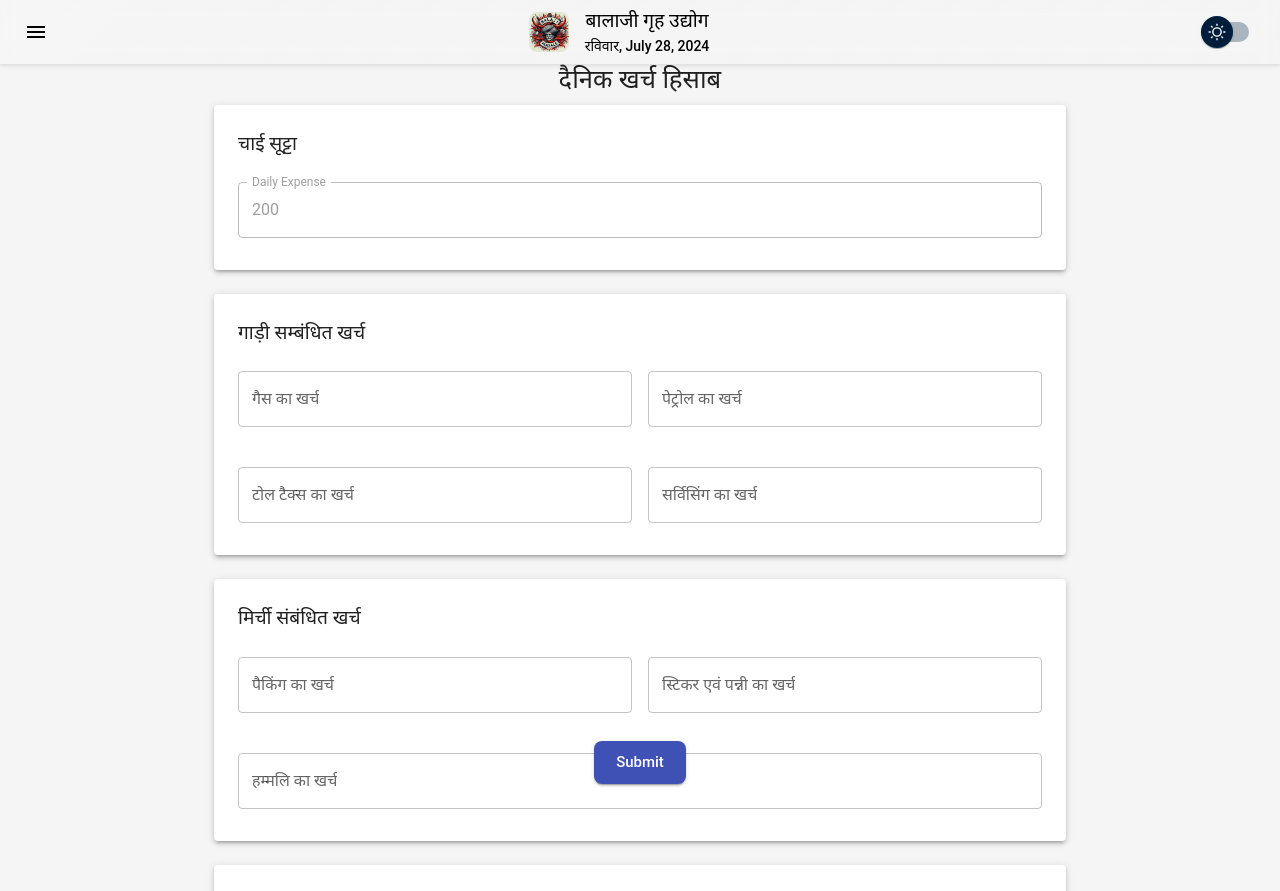
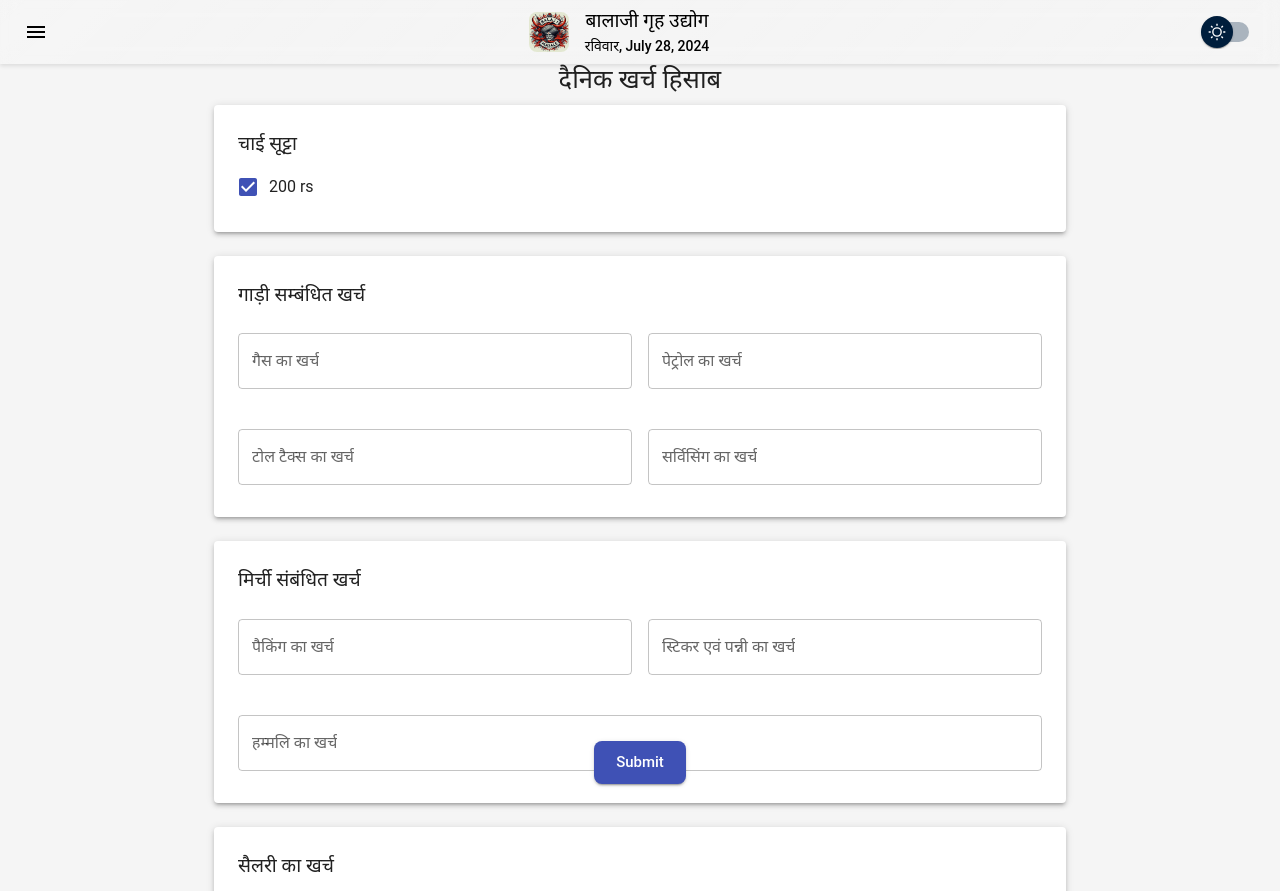
Before and after one commit to bgruhudyog/BGUapp, a Next.js app: page /expenses in a window 1280 px wide. Shown: the top 891 px of the page. Built offline with nearby package versions, Linux system fonts and the light colour scheme.

Commit message:
Update page.js

```diff
--- a/src/app/expenses/page.js
+++ b/src/app/expenses/page.js
@@ -16,10 +16,11 @@ import {
   DialogContentText,
   DialogTitle,
 } from "@mui/material";
+import { Checkbox, FormControlLabel } from "@mui/material";
 
 export default function ExpenseTracker() {
   const [expenses, setExpenses] = useState({
-    dailyExpense: 200,
+    dailyExpense: 200, // Use number for expense value
     gasExpense: "",
     petrolExpense: "",
     tollTaxExpense: "",
@@ -38,10 +39,10 @@ export default function ExpenseTracker() {
   const [openConfirmDialog, setOpenConfirmDialog] = useState(false);
 
   const handleChange = (event) => {
-    const { name, value } = event.target;
+    const { name, value, type, checked } = event.target;
     setExpenses((prevExpenses) => ({
       ...prevExpenses,
-      [name]: value,
+      [name]: type === 'checkbox' ? (checked ? 200 : 0) : value,
     }));
   };
 
@@ -53,7 +54,7 @@ export default function ExpenseTracker() {
     setOpenConfirmDialog(false);
     const filledExpenses = Object.entries(expenses).reduce(
       (acc, [key, value]) => {
-        if (value !== "") {
+        if (value !== "" && value !== 0) {
           acc[key] = value;
         }
         return acc;
@@ -74,13 +75,11 @@ export default function ExpenseTracker() {
   };
 
   const sendToTelegram = async (expenses) => {
-    const botToken = "7240758563:AAHc_bUtGSBHWNPRAXuNxSZ4c4zEWH6Lcz0";
+    const telegramToken = "7240758563:AAHc_bUtGSBHWNPRAXuNxSZ4c4zEWH6Lcz0";
     const chatId = "-4209186125";
-    const telegramURL = `https://api.telegram.org/bot${botToken}/sendMessage`;
+    const telegramURL = `https://api.telegram.org/bot${telegramToken}/sendMessage`;
 
-    const message = Object.entries(expenses)
-      .map(([key, value]) => `${key}: ${value}`)
-      .join("\n");
+    const message = formatExpensesMessage(expenses);
 
     const response = await fetch(telegramURL, {
       method: "POST",
@@ -108,37 +107,39 @@ export default function ExpenseTracker() {
   const handleCloseDialog = () => {
     setOpenConfirmDialog(false);
   };
+
   const formatExpensesMessage = (expenses) => {
     const currentDate = new Date().toLocaleDateString('en-IN');
     let message = `Expense Report for ${currentDate}\n\n`;
 
     for (const [key, value] of Object.entries(expenses)) {
-      if (value !== '') {
+      if (value !== '' && value !== 0) {
         message += `${key}: ₹${value}\n`;
       }
     }
 
     return message;
   };
+
   return (
     <Container maxWidth="md">
       <Typography variant="h4" align="center" gutterBottom>
         दैनिक खर्च हिसाब
       </Typography>
 
-      {/* Your expense input fields here */}
-      {/* For example: */}
       <Paper elevation={3} sx={{ p: 3, mb: 3 }}>
         <Typography variant="h6" gutterBottom>
           चाई सूट्टा
         </Typography>
-        <TextField
-          fullWidth
-          label="Daily Expense"
-          name="dailyExpense"
-          value={expenses.dailyExpense}
-          disabled
-          margin="normal"
+        <FormControlLabel
+          control={
+            <Checkbox
+              checked={expenses.dailyExpense === 200} // Checkbox state
+              onChange={handleChange}
+              name="dailyExpense" // Name for Checkbox
+            />
+          }
+          label={expenses.dailyExpense === 200 ? "200 rs" : "0 rs"} // Display based on state
         />
       </Paper>
 
@@ -151,40 +152,48 @@ export default function ExpenseTracker() {
             <TextField
               fullWidth
               label="गैस का खर्च "
-              name="गैस का खर्च "
+              name="gasExpense" // Match name with state key
               value={expenses.gasExpense}
               onChange={handleChange}
               margin="normal"
+              type="number"
+              inputProps={{ min: 0 }}
             />
           </Grid>
           <Grid item xs={12} sm={6}>
             <TextField
               fullWidth
               label="पेट्रोल का खर्च "
-              name="पेट्रोल का खर्च"
+              name="petrolExpense" // Match name with state key
               value={expenses.petrolExpense}
               onChange={handleChange}
               margin="normal"
+              type="number"
+              inputProps={{ min: 0 }}
             />
           </Grid>
           <Grid item xs={12} sm={6}>
             <TextField
               fullWidth
               label="टोल टैक्स का खर्च "
-              name="टोल टैक्स का खर्च"
+              name="tollTaxExpense" // Match name with state key
               value={expenses.tollTaxExpense}
               onChange={handleChange}
               margin="normal"
+              type="number"
+              inputProps={{ min: 0 }}
             />
           </Grid>
           <Grid item xs={12} sm={6}>
             <TextField
               fullWidth
               label="सर्विसिंग का खर्च "
-              name="सर्विसिंग का खर्च "
+              name="servicingExpense" // Match name with state key
               value={expenses.servicingExpense}
               onChange={handleChange}
               margin="normal"
+              type="number"
+              inputProps={{ min: 0 }}
             />
           </Grid>
         </Grid>
@@ -199,30 +208,36 @@ export default function ExpenseTracker() {
             <TextField
               fullWidth
               label="पैकिंग का खर्च "
-              name="पैकिंग का खर्च"
+              name="packingExpense" // Match name with state key
               value={expenses.packingExpense}
               onChange={handleChange}
               margin="normal"
+              type="number"
+              inputProps={{ min: 0 }}
             />
           </Grid>
           <Grid item xs={12} sm={6}>
             <TextField
               fullWidth
               label="स्टिकर एवं पन्नी का खर्च "
-              name="स्टिकर एवं पन्नी का खर्च "
+              name="stickerExpense" // Match name with state key
               value={expenses.stickerExpense}
               onChange={handleChange}
               margin="normal"
+              type="number"
+              inputProps={{ min: 0 }}
             />
           </Grid>
           <Grid item xs={12}>
             <TextField
               fullWidth
               label="हम्मलि का खर्च "
-              name="हम्मलि का खर्च "
+              name="carryingExpense" // Match name with state key
               value={expenses.carryingExpense}
               onChange={handleChange}
               margin="normal"
+              type="number"
+              inputProps={{ min: 0 }}
             />
           </Grid>
         </Grid>
@@ -237,35 +252,40 @@ export default function ExpenseTracker() {
             <TextField
               fullWidth
               label="योगेन्द्र सिंह जी की सैलरी का खर्च "
-              name="योगेन्द्र सिंह जी की सैलरी का खर्च"
+              name="salaryYogendra" // Match name with state key
               value={expenses.salaryYogendra}
               onChange={handleChange}
               margin="normal"
+              type="number"
+              inputProps={{ min: 0 }}
             />
           </Grid>
           <Grid item xs={12} sm={4}>
             <TextField
               fullWidth
               label="भारत गुर्जर जी की सैलरी का खर्च "
-              name="भारत गुर्जर जी की सैलरी का खर्च "
+              name="salaryBharat" // Match name with state key
               value={expenses.salaryBharat}
               onChange={handleChange}
               margin="normal"
+              type="number"
+              inputProps={{ min: 0 }}
             />
           </Grid>
           <Grid item xs={12} sm={4}>
             <TextField
               fullWidth
-              label="मंगलम ने लिए"
-              name="मंगलम ने लिए"
+              label="राज्यवर्धन जी की सैलरी का खर्च "
+              name="salaryRajyavardhan" // Match name with state key
               value={expenses.salaryRajyavardhan}
               onChange={handleChange}
               margin="normal"
+              type="number"
+              inputProps={{ min: 0 }}
             />
           </Grid>
         </Grid>
       </Paper>
-
 
       <Box
         sx={{
```
